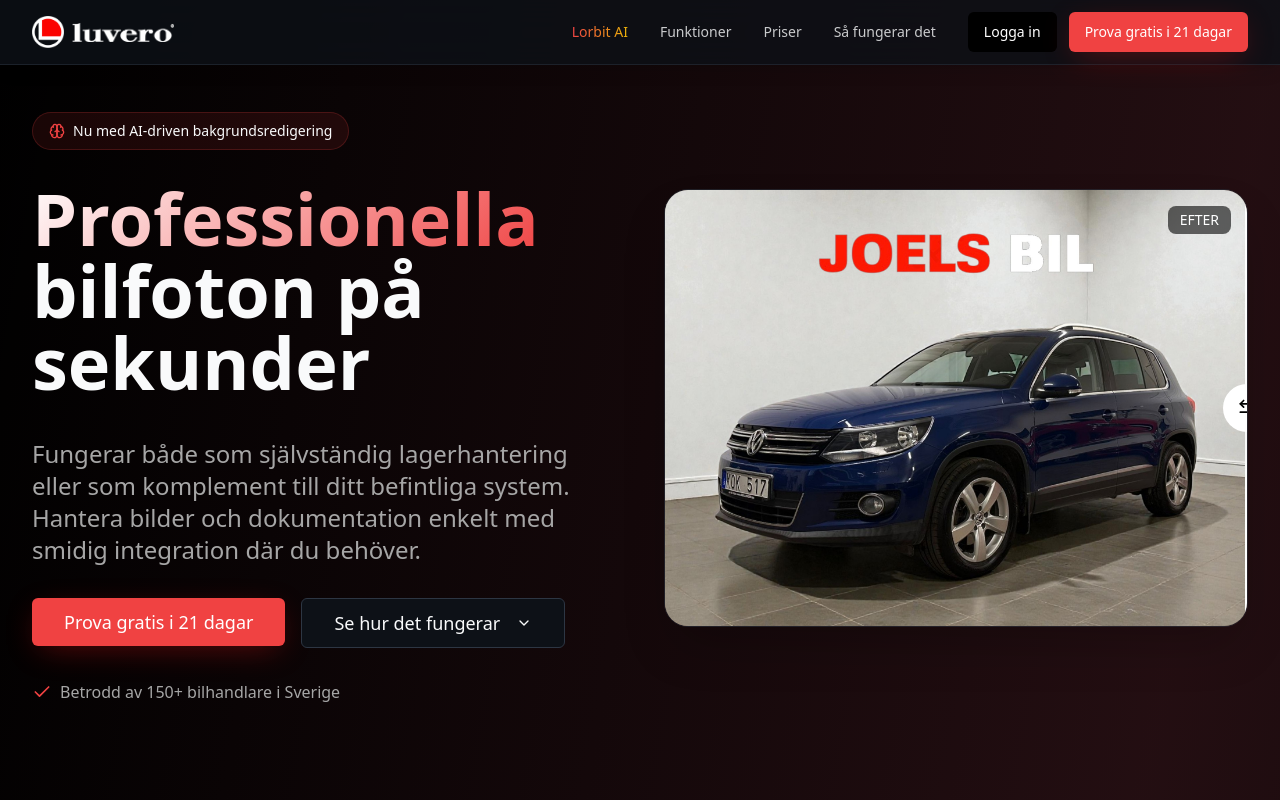
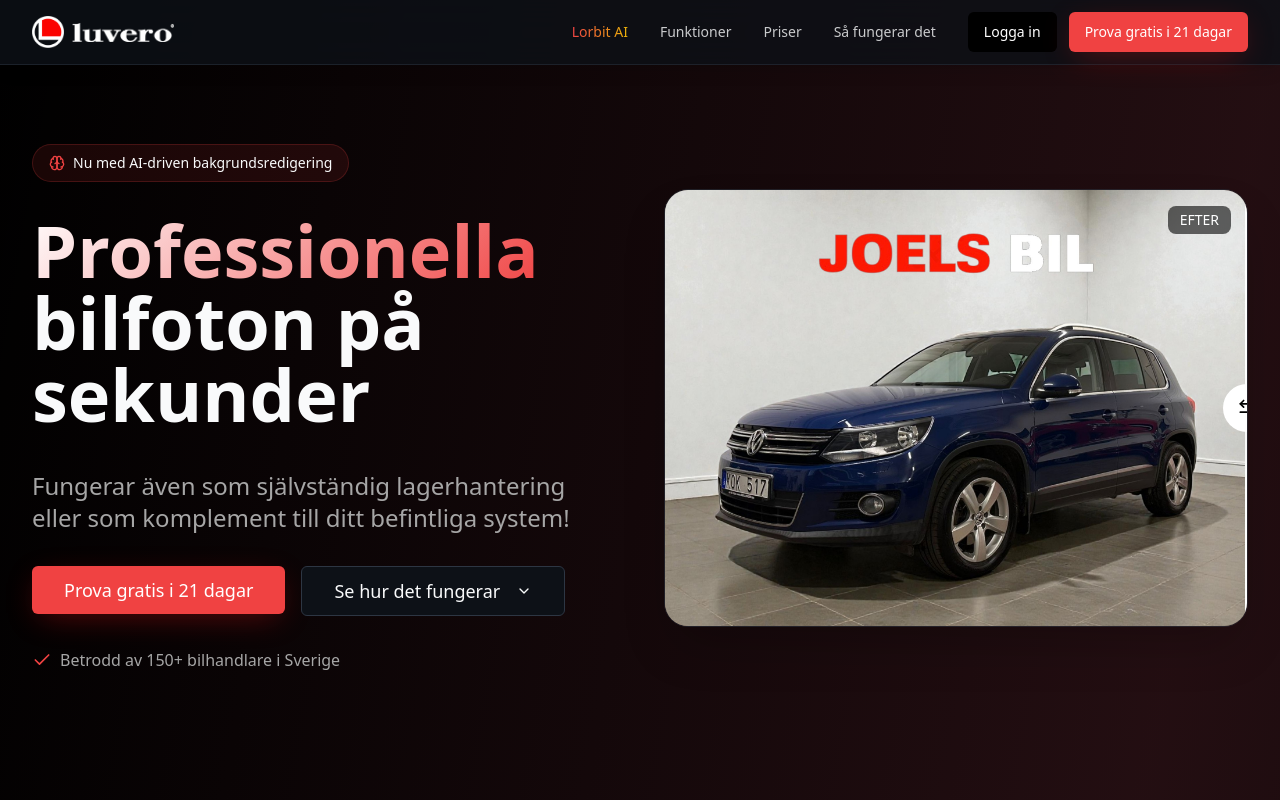
Before and after one commit to aalsaoub7-wq/dealer-shine-hub, a React (Vite) app: page / in a window 1280 px wide. Built offline with nearby package versions, Linux system fonts and the light colour scheme; the HTML template or start-up script is replaced by a standard one.

Commit message:
Visual edit in Lovable
Edited UI in Lovable

```diff
--- a/src/pages/Landing.tsx
+++ b/src/pages/Landing.tsx
@@ -128,9 +128,7 @@ const Landing = () => {
                 </span>
               </h1>
 
-              <p className="text-xl md:text-2xl text-muted-foreground leading-relaxed">
-                Fungerar både som självständig lagerhantering eller som komplement till ditt befintliga system. Hantera bilder och dokumentation enkelt med smidig integration där du behöver.
-              </p>
+              <p className="text-xl md:text-2xl text-muted-foreground leading-relaxed">Fungerar även som självständig lagerhantering eller som komplement till ditt befintliga system!</p>
 
               <div className="flex flex-col sm:flex-row gap-4">
                 <Button size="lg" className="text-lg px-8 py-6 shadow-glow hover:shadow-glow-lg transition-all duration-300 hover:scale-105" onClick={() => scrollToSection('pricing')}>
```
